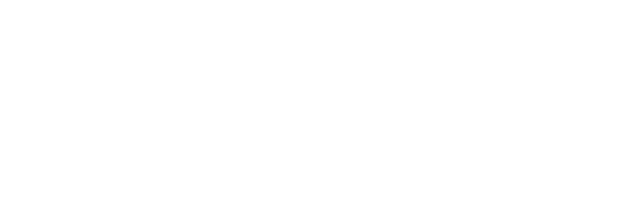
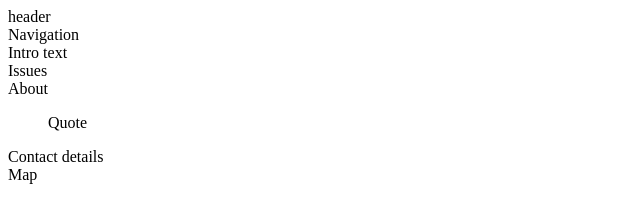
Before and after one commit to MichelleBritton/michellebrittonhypnotherapy, a plain HTML site: page index.html in a window 1280 px wide. Shown: the whole page, without its empty margins (0-640 px from the left). Drawn offline with Linux system fonts and the light colour scheme.

Commit message:
Add HTML structure

```diff
--- a/index.html
+++ b/index.html
@@ -10,6 +10,31 @@
     <title>Michelle Britton Hypnotherapy</title>
 </head>
 <body>
-
+    <header>
+        header
+        <nav>
+            Navigation
+        </nav>
+    </header>
+    <section>
+        Intro text
+    </section>
+    <section>
+        Issues
+    </section>
+    <section>
+        About
+    </section>
+    <blockquote>
+        Quote
+    </blockquote>
+    <footer>
+        <div>
+            Contact details
+        </div>
+        <div>
+            Map
+        </div>
+    </footer>
 </body>
 </html>
```
Also changed, not shown: how-can-hypnotherapy-help.html (line endings or trailing spaces).
